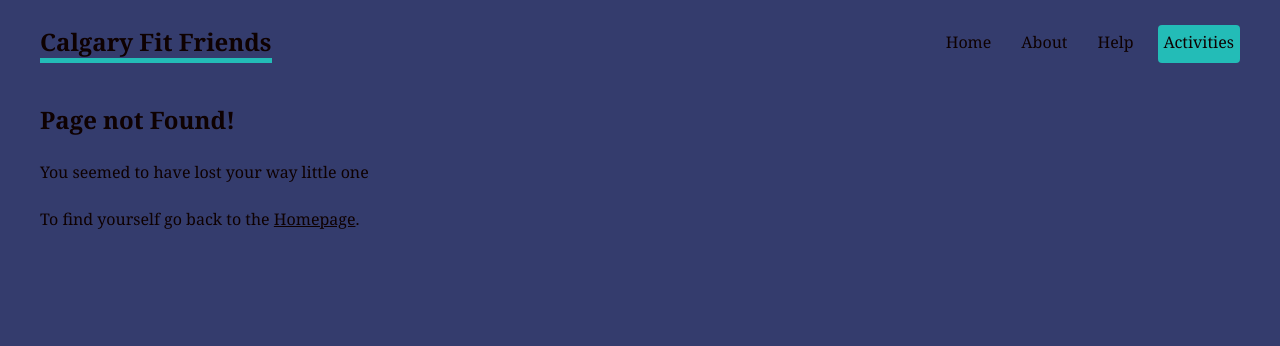
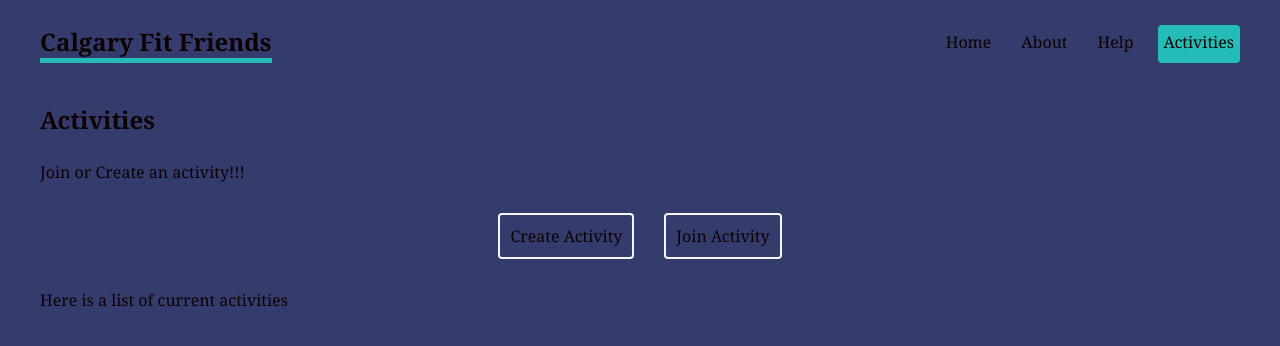
Before and after one commit to kwoodman1970/InceptionU-Project2, a React (Vite) app in the folder frontend/: page /activities/joinedactivities in a window 1280 px wide. Before the commit this address had no page. Shown: the top 346 px of the page. Built offline with nearby package versions, Linux system fonts and the light colour scheme.

Commit message:
path created for joined actvities

```diff
--- a/frontend/src/App3.jsx
+++ b/frontend/src/App3.jsx
@@ -18,6 +18,7 @@ import Activities from "./Pages/activities/Activities";
 import RootLayout from "./layouts/RootLayout";
 import HelpLayout from "./layouts/HelpLayout";
 import ActivitiesLayout from "./layouts/ActivitiesLayout";
+import Joinactivity from "./Pages/activities/Joinactivity";
 
 const router = createBrowserRouter(
   createRoutesFromElements(
@@ -30,6 +31,8 @@ const router = createBrowserRouter(
       </Route>
       <Route path="activities" element={<ActivitiesLayout />}>
         <Route path="createactivities" element={<Activities />} />
+        <Route path="joinedactivities" element={<Joinactivity />} />
+
         {/* <Route index element={<Activities />} /> */}
       </Route>
 
--- /dev/null
+++ b/frontend/src/Pages/activities/Joinactivity.jsx
@@ -0,0 +1,5 @@
+export default function Joinactivity() {
+  return (
+    <div className="joinedactivities">Here is a list of current activities</div>
+  );
+}
--- a/frontend/src/layouts/ActivitiesLayout.jsx
+++ b/frontend/src/layouts/ActivitiesLayout.jsx
@@ -8,7 +8,7 @@ export default function ActivitiesLayout() {
       <p>Join or Create an activity!!!</p>
       <nav>
         <NavLink to="createactivities">Create Activity</NavLink>
-        <NavLink to="joinactivity">Join Activity</NavLink>
+        <NavLink to="joinedactivities">Join Activity</NavLink>
       </nav>
 
       <Outlet />
```
